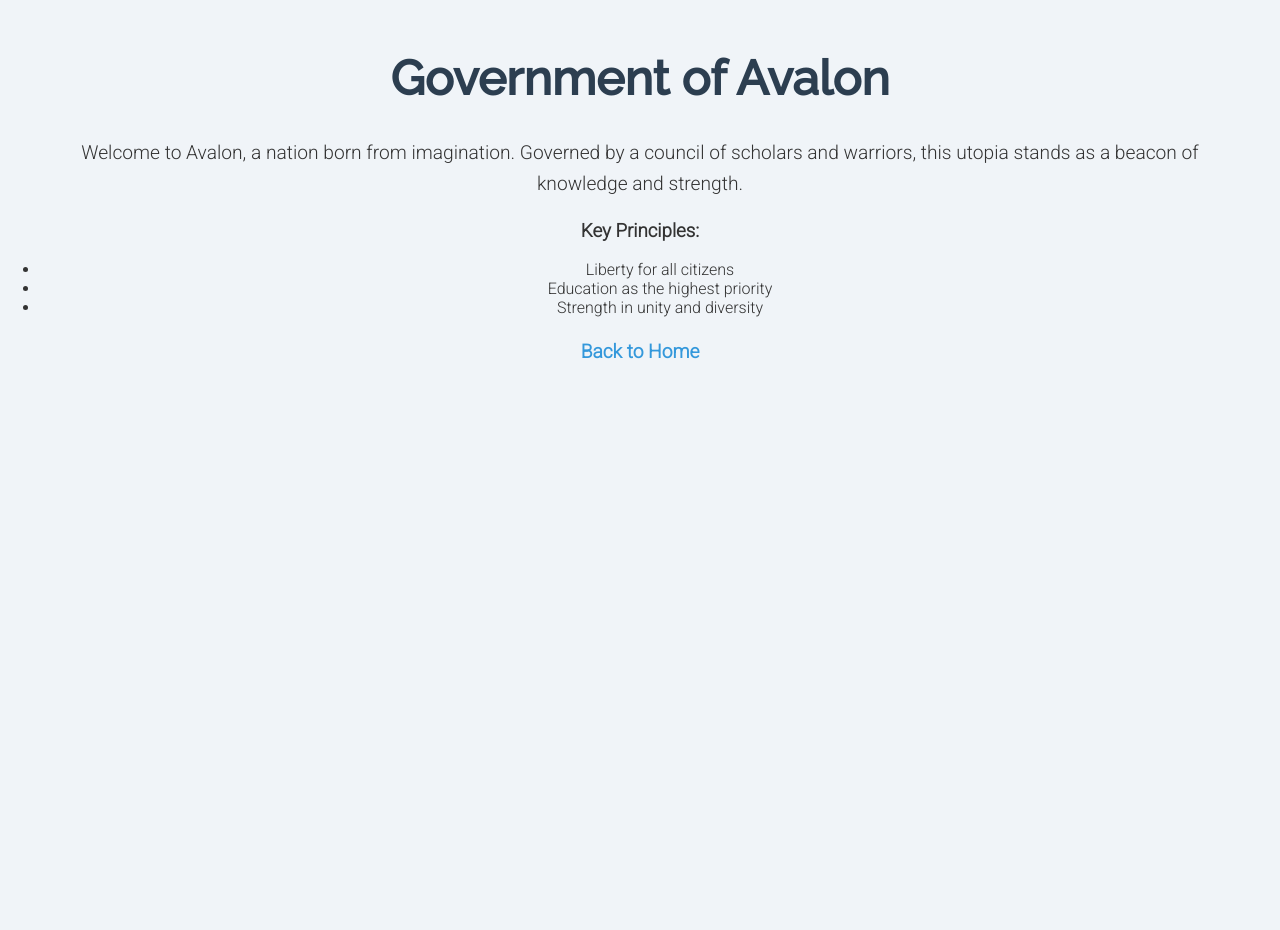
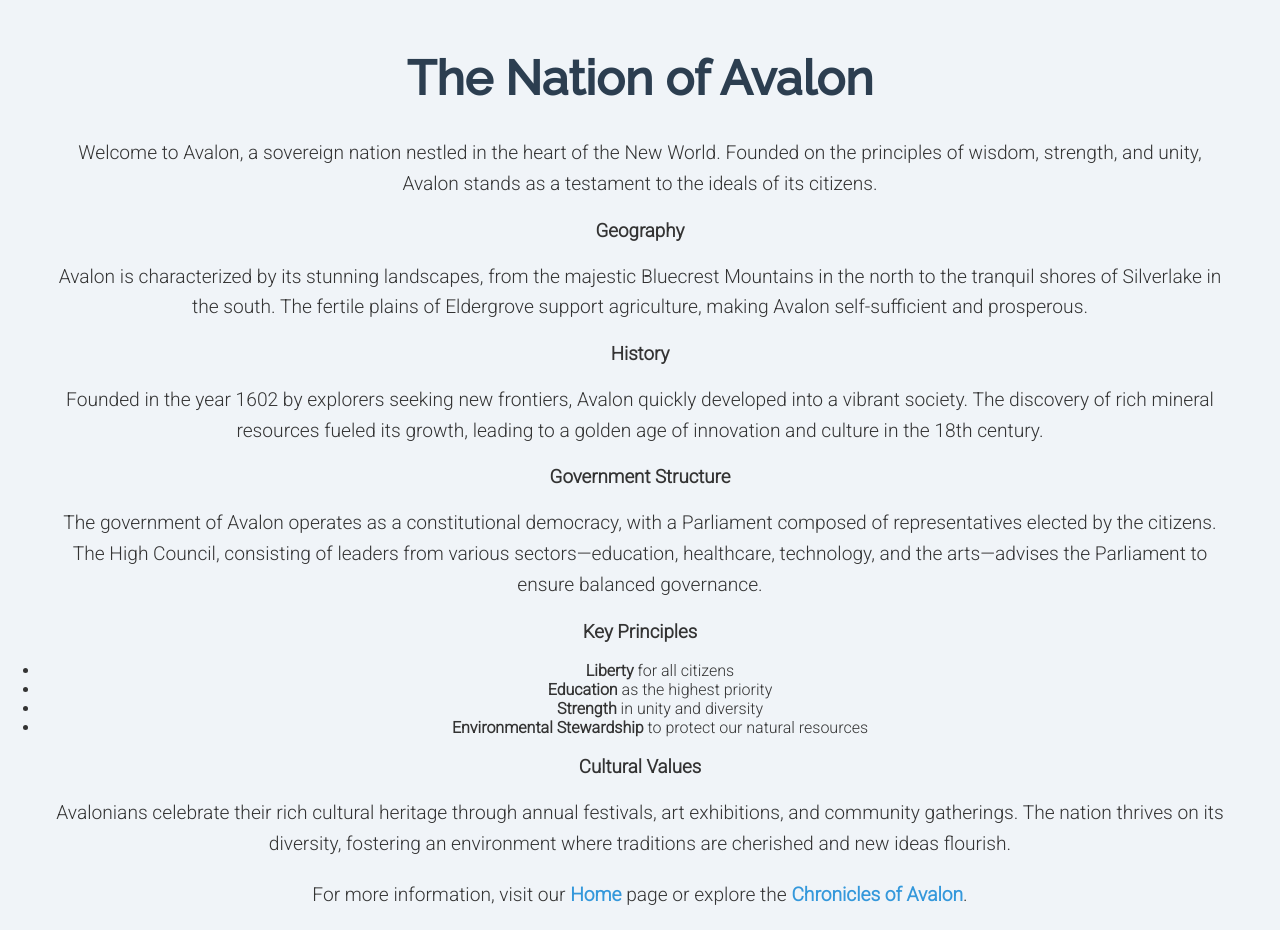
Before and after one commit to Back2Glox/Glox2Vic, a plain HTML site: page fictionalnation.html in a window 1280 px wide. Before the commit the page ends 800 px from the top, so only its background shows below. Drawn offline with Linux system fonts and the light colour scheme.

Commit message:
Update fictionalnation.html

```diff
--- a/fictionalnation.html
+++ b/fictionalnation.html
@@ -3,22 +3,51 @@
 <head>
     <meta charset="UTF-8">
     <meta name="viewport" content="width=device-width, initial-scale=1.0">
-    <title>Fictional Government</title>
-    <link href="https://fonts.googleapis.com/css2?family=Roboto:wght@300&family=Raleway:wght@500&display=swap" rel="stylesheet">
+    <title>The Nation of Avalon</title>
+    <link href="https://fonts.googleapis.com/css2?family=Roboto:wght@300&family=Raleway:wght@500&family=Patrick+Hand&display=swap" rel="stylesheet">
     <link rel="stylesheet" href="styles.css">
 </head>
 <body>
-    <h1>Government of Avalon</h1>
-    <p>Welcome to Avalon, a nation born from imagination. Governed by a council of scholars and warriors, this utopia stands as a beacon of knowledge and strength.</p>
+    <header>
+        <h1>The Nation of Avalon</h1>
+        <p>Welcome to Avalon, a sovereign nation nestled in the heart of the New World. Founded on the principles of wisdom, strength, and unity, Avalon stands as a testament to the ideals of its citizens.</p>
+    </header>
 
-    <h3>Key Principles:</h3>
-    <ul>
-        <li>Liberty for all citizens</li>
-        <li>Education as the highest priority</li>
-        <li>Strength in unity and diversity</li>
-    </ul>
+    <main>
+        <section>
+            <h3>Geography</h3>
+            <p>Avalon is characterized by its stunning landscapes, from the majestic Bluecrest Mountains in the north to the tranquil shores of Silverlake in the south. The fertile plains of Eldergrove support agriculture, making Avalon self-sufficient and prosperous.</p>
+        </section>
 
-    <p><a href="index.html">Back to Home</a></p>
+        <section>
+            <h3>History</h3>
+            <p>Founded in the year 1602 by explorers seeking new frontiers, Avalon quickly developed into a vibrant society. The discovery of rich mineral resources fueled its growth, leading to a golden age of innovation and culture in the 18th century.</p>
+        </section>
+
+        <section>
+            <h3>Government Structure</h3>
+            <p>The government of Avalon operates as a constitutional democracy, with a Parliament composed of representatives elected by the citizens. The High Council, consisting of leaders from various sectors—education, healthcare, technology, and the arts—advises the Parliament to ensure balanced governance.</p>
+        </section>
+
+        <section>
+            <h3>Key Principles</h3>
+            <ul>
+                <li><strong>Liberty</strong> for all citizens</li>
+                <li><strong>Education</strong> as the highest priority</li>
+                <li><strong>Strength</strong> in unity and diversity</li>
+                <li><strong>Environmental Stewardship</strong> to protect our natural resources</li>
+            </ul>
+        </section>
+
+        <section>
+            <h3>Cultural Values</h3>
+            <p>Avalonians celebrate their rich cultural heritage through annual festivals, art exhibitions, and community gatherings. The nation thrives on its diversity, fostering an environment where traditions are cherished and new ideas flourish.</p>
+        </section>
+    </main>
+
+    <footer>
+        <p>For more information, visit our <a href="index.html">Home</a> page or explore the <a href="shadowchronicles.html">Chronicles of Avalon</a>.</p>
+    </footer>
 
     <script src="scripts.js"></script>
 </body>
```
